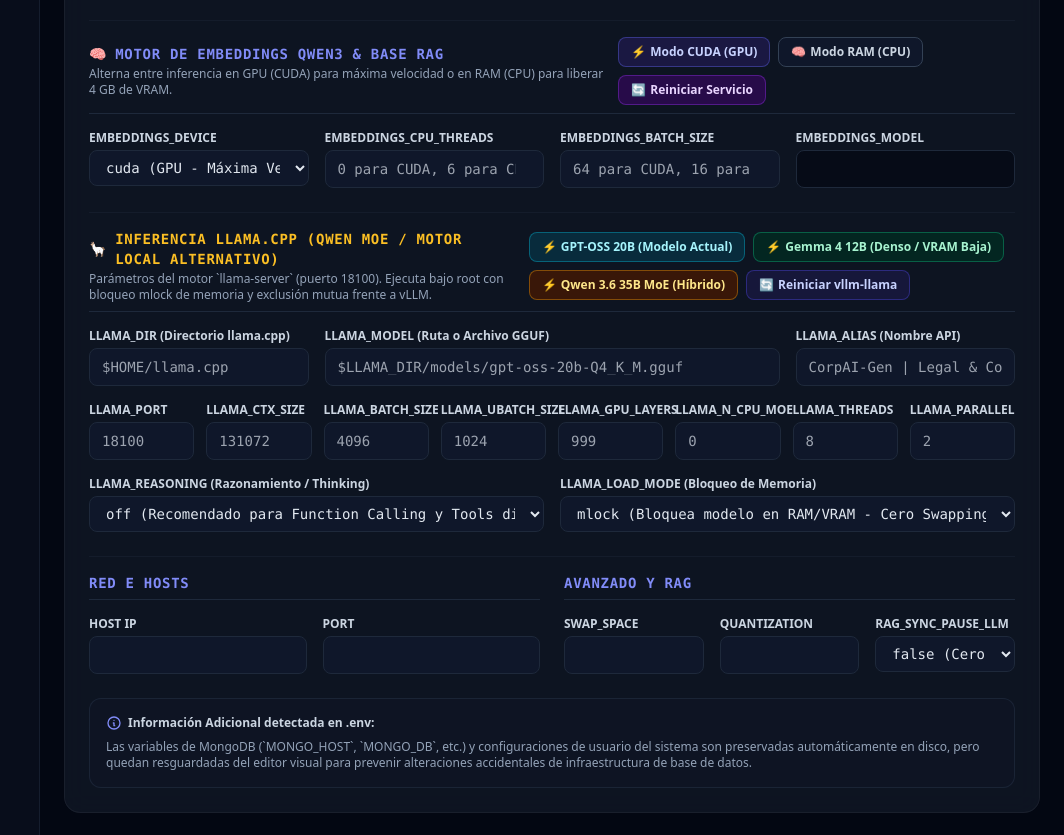
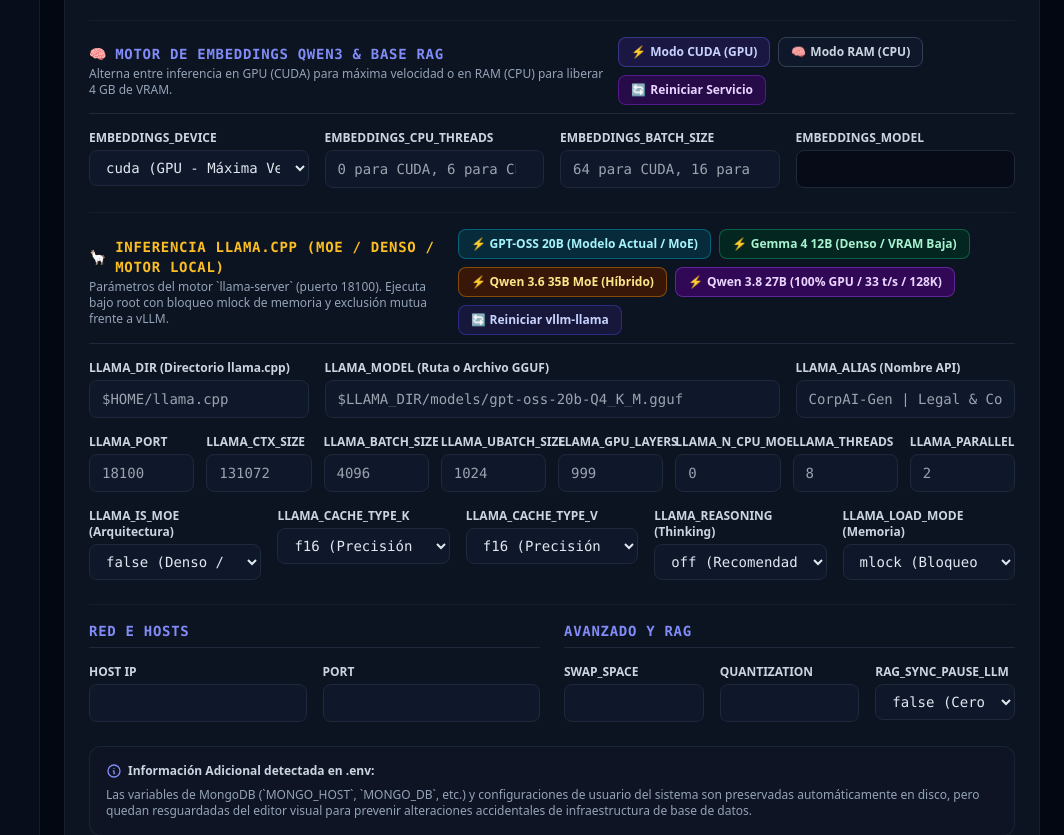
Before and after one commit to JoseLVillaronga/tech-vllm, a Flask app: page / in a window 1280 px wide, after a click on "Variables (.env)". Shown: the part 563-1398 px from the top of the page, without its empty margins (216-1280 px from the left). Run offline with Flask 3, Linux system fonts and the light colour scheme; data that the repository does not hold is empty; some libraries are stand-ins or nearby versions.

Commit message:
feat(llama): dual MoE/Dense conditional support, KV cache quantization and Qwen3.8-27B 100% GPU preset

```diff
--- a/static/js/dashboard_core.js
+++ b/static/js/dashboard_core.js
@@ -301,8 +301,8 @@
             }
         }
 
-        // Configuración rápida de parámetros de Llama.cpp (GPT-OSS 20B / Gemma 4 / Qwen MoE)
-        function selectQuickLlamaModel(modelName, ctx, batch, ubatch, gpuLayers, moeCpu, reasoning, loadMode, threads, parallel) {
+        // Configuración rápida de parámetros de Llama.cpp (GPT-OSS 20B / Gemma 4 / Qwen MoE / Qwen 27B Denso)
+        function selectQuickLlamaModel(modelName, ctx, batch, ubatch, gpuLayers, moeCpu, reasoning, loadMode, threads, parallel, isMoe = 'false', cacheK = 'f16', cacheV = 'f16') {
             const form = document.getElementById('config-form');
             if (!form) return;
             const cleanModel = modelName.replace(/\.gguf$/, '');
@@ -328,4 +328,7 @@
             if (form.elements['LLAMA_LOAD_MODE']) form.elements['LLAMA_LOAD_MODE'].value = loadMode;
             if (form.elements['LLAMA_THREADS']) form.elements['LLAMA_THREADS'].value = threads;
             if (form.elements['LLAMA_PARALLEL']) form.elements['LLAMA_PARALLEL'].value = parallel || 2;
+            if (form.elements['LLAMA_IS_MOE']) form.elements['LLAMA_IS_MOE'].value = String(isMoe);
+            if (form.elements['LLAMA_CACHE_TYPE_K']) form.elements['LLAMA_CACHE_TYPE_K'].value = cacheK || 'f16';
+            if (form.elements['LLAMA_CACHE_TYPE_V']) form.elements['LLAMA_CACHE_TYPE_V'].value = cacheV || 'f16';
         }
--- a/templates/tabs/tab_config.html
+++ b/templates/tabs/tab_config.html
@@ -137,23 +137,27 @@
                         </div>
 
                         <!-- Inferencia Llama.cpp (Motor Local Alternativo / MoE) -->
+                        <!-- Inferencia Llama.cpp (Motor Local Alternativo / MoE / Denso) -->
                         <div class="space-y-4 pt-4 border-t border-slate-800/40">
                             <div class="flex flex-col sm:flex-row sm:items-center justify-between gap-3 border-b border-slate-800 pb-2">
                                 <div>
                                     <h3 class="text-sm font-bold text-amber-400 uppercase font-mono tracking-wider flex items-center gap-2">
-                                        <span>🦙</span> Inferencia Llama.cpp (Qwen MoE / Motor Local Alternativo)
+                                        <span>🦙</span> Inferencia Llama.cpp (MoE / Denso / Motor Local)
                                     </h3>
                                     <p class="text-xs text-slate-400 mt-0.5">Parámetros del motor `llama-server` (puerto 18100). Ejecuta bajo root con bloqueo mlock de memoria y exclusión mutua frente a vLLM.</p>
                                 </div>
                                 <div class="flex flex-wrap gap-2">
-                                    <button type="button" onclick="selectQuickLlamaModel('gpt-oss-20b-Q4_K_M', 131072, 4096, 1024, 999, 0, 'off', 'mlock', 8, 2)" class="px-3 py-1.5 rounded-lg bg-cyan-950/80 hover:bg-cyan-900 border border-cyan-500/40 text-xs font-semibold text-cyan-200 transition-all flex items-center gap-1 cursor-pointer" title="Configuración óptima: GPT-OSS 20B Denso, 131K ctx, 100% GPU VRAM, razonamiento off, mlock, 2 slots">
-                                        <span>⚡</span> GPT-OSS 20B (Modelo Actual)
+                                    <button type="button" onclick="selectQuickLlamaModel('gpt-oss-20b-Q4_K_M', 131072, 4096, 1024, 999, 0, 'off', 'mlock', 8, 2, 'true', 'f16', 'f16')" class="px-3 py-1.5 rounded-lg bg-cyan-950/80 hover:bg-cyan-900 border border-cyan-500/40 text-xs font-semibold text-cyan-200 transition-all flex items-center gap-1 cursor-pointer" title="Configuración óptima: GPT-OSS 20B MoE (32 expertos / 4 activos), 131K ctx, 100% GPU VRAM, razonamiento off, mlock, 2 slots">
+                                        <span>⚡</span> GPT-OSS 20B (Modelo Actual / MoE)
                                     </button>
-                                    <button type="button" onclick="selectQuickLlamaModel('gemma-4-12B-it-Q4_K_M', 131072, 4096, 1024, 999, 0, 'off', 'mlock', 8, 2)" class="px-3 py-1.5 rounded-lg bg-emerald-950/80 hover:bg-emerald-900 border border-emerald-500/40 text-xs font-semibold text-emerald-200 transition-all flex items-center gap-1 cursor-pointer" title="Configuración óptima: Gemma 4 12B Denso, 131K ctx, 100% GPU VRAM (17.7 GB), razonamiento off, mlock">
+                                    <button type="button" onclick="selectQuickLlamaModel('gemma-4-12B-it-Q4_K_M', 131072, 4096, 1024, 999, 0, 'off', 'mlock', 8, 2, 'false', 'f16', 'f16')" class="px-3 py-1.5 rounded-lg bg-emerald-950/80 hover:bg-emerald-900 border border-emerald-500/40 text-xs font-semibold text-emerald-200 transition-all flex items-center gap-1 cursor-pointer" title="Configuración óptima: Gemma 4 12B Denso, 131K ctx, 100% GPU VRAM (17.7 GB), razonamiento off, mlock">
                                         <span>⚡</span> Gemma 4 12B (Denso / VRAM Baja)
                                     </button>
-                                    <button type="button" onclick="selectQuickLlamaModel('Qwen3.6-35B-A3B-Q4_K_M', 131072, 4096, 1024, 256, 18, 'off', 'mlock', 8, 2)" class="px-3 py-1.5 rounded-lg bg-amber-950/80 hover:bg-amber-900 border border-amber-500/40 text-xs font-semibold text-amber-200 transition-all flex items-center gap-1 cursor-pointer" title="Configuración óptima: 35B MoE, 128K ctx, batch 4096, ubatch 1024, 256 capas GPU, mlock">
+                                    <button type="button" onclick="selectQuickLlamaModel('Qwen3.6-35B-A3B-Q4_K_M', 131072, 4096, 1024, 256, 18, 'off', 'mlock', 8, 2, 'true', 'f16', 'f16')" class="px-3 py-1.5 rounded-lg bg-amber-950/80 hover:bg-amber-900 border border-amber-500/40 text-xs font-semibold text-amber-200 transition-all flex items-center gap-1 cursor-pointer" title="Configuración óptima: 35B MoE, 128K ctx, batch 4096, ubatch 1024, 256 capas GPU, 18 capas CPU, mlock">
                                         <span>⚡</span> Qwen 3.6 35B MoE (Híbrido)
+                                    </button>
+                                    <button type="button" onclick="selectQuickLlamaModel('Qwen3.8-27B-Q4_K_M', 131072, 4096, 1024, 999, 0, 'off', 'mlock', 8, 2, 'false', 'q4_0', 'q4_0')" class="px-3 py-1.5 rounded-lg bg-purple-950/80 hover:bg-purple-900 border border-purple-500/40 text-xs font-semibold text-purple-200 transition-all flex items-center gap-1 cursor-pointer" title="Configuración óptima verificada: Qwen 3.8 27B Denso, 100% GPU VRAM (999 capas), 128K ctx con KV Cache q4_0 (~22.1 GB VRAM / ~33 t/s)">
+                                        <span>⚡</span> Qwen 3.8 27B (100% GPU / 33 t/s / 128K)
                                     </button>
                                     <button type="button" onclick="controlService('llama', 'restart')" class="px-3 py-1.5 rounded-lg bg-indigo-950/60 hover:bg-indigo-900 border border-indigo-600/40 text-xs font-semibold text-indigo-200 transition-all flex items-center gap-1 cursor-pointer">
                                         <span>🔄</span> Reiniciar vllm-llama
@@ -211,19 +215,42 @@
                                 </div>
                             </div>
 
-                            <div class="grid grid-cols-1 sm:grid-cols-2 gap-4">
+                            <div class="grid grid-cols-1 sm:grid-cols-2 lg:grid-cols-5 gap-4">
                                 <div>
-                                    <label class="block text-xs font-semibold text-slate-300 mb-1">LLAMA_REASONING (Razonamiento / Thinking)</label>
-                                    <select name="LLAMA_REASONING" id="llama-reasoning-select" class="w-full bg-slate-900 border border-slate-800 rounded-lg px-3 py-2 text-sm text-slate-200 focus:outline-none focus:border-amber-500 font-mono cursor-pointer">
-                                        <option value="off">off (Recomendado para Function Calling y Tools directo)</option>
-                                        <option value="on">on (Modo Razonamiento &lt;think&gt; activado)</option>
+                                    <label class="block text-xs font-semibold text-slate-300 mb-1">LLAMA_IS_MOE (Arquitectura)</label>
+                                    <select name="LLAMA_IS_MOE" id="llama-ismoe-select" class="w-full bg-slate-900 border border-slate-800 rounded-lg px-3 py-2 text-sm text-slate-200 focus:outline-none focus:border-amber-500 font-mono cursor-pointer">
+                                        <option value="false">false (Denso / MLP Continuo)</option>
+                                        <option value="true">true (MoE / Expertos CPU)</option>
                                     </select>
                                 </div>
                                 <div>
-                                    <label class="block text-xs font-semibold text-slate-300 mb-1">LLAMA_LOAD_MODE (Bloqueo de Memoria)</label>
+                                    <label class="block text-xs font-semibold text-slate-300 mb-1">LLAMA_CACHE_TYPE_K</label>
+                                    <select name="LLAMA_CACHE_TYPE_K" id="llama-cache-k-select" class="w-full bg-slate-900 border border-slate-800 rounded-lg px-3 py-2 text-sm text-slate-200 focus:outline-none focus:border-amber-500 font-mono cursor-pointer">
+                                        <option value="f16">f16 (Precisión Nativa)</option>
+                                        <option value="q4_0">q4_0 (Ahorro ~70% VRAM / 128K)</option>
+                                        <option value="q8_0">q8_0 (Ahorro ~50% VRAM)</option>
+                                    </select>
+                                </div>
+                                <div>
+                                    <label class="block text-xs font-semibold text-slate-300 mb-1">LLAMA_CACHE_TYPE_V</label>
+                                    <select name="LLAMA_CACHE_TYPE_V" id="llama-cache-v-select" class="w-full bg-slate-900 border border-slate-800 rounded-lg px-3 py-2 text-sm text-slate-200 focus:outline-none focus:border-amber-500 font-mono cursor-pointer">
+                                        <option value="f16">f16 (Precisión Nativa)</option>
+                                        <option value="q4_0">q4_0 (Ahorro ~70% VRAM / 128K)</option>
+                                        <option value="q8_0">q8_0 (Ahorro ~50% VRAM)</option>
+                                    </select>
+                                </div>
+                                <div>
+                                    <label class="block text-xs font-semibold text-slate-300 mb-1">LLAMA_REASONING (Thinking)</label>
+                                    <select name="LLAMA_REASONING" id="llama-reasoning-select" class="w-full bg-slate-900 border border-slate-800 rounded-lg px-3 py-2 text-sm text-slate-200 focus:outline-none focus:border-amber-500 font-mono cursor-pointer">
+                                        <option value="off">off (Recomendado para Tools)</option>
+                                        <option value="on">on (&lt;think&gt; activado)</option>
+                                    </select>
+                                </div>
+                                <div>
+                                    <label class="block text-xs font-semibold text-slate-300 mb-1">LLAMA_LOAD_MODE (Memoria)</label>
                                     <select name="LLAMA_LOAD_MODE" id="llama-loadmode-select" class="w-full bg-slate-900 border border-slate-800 rounded-lg px-3 py-2 text-sm text-slate-200 focus:outline-none focus:border-amber-500 font-mono cursor-pointer">
-                                        <option value="mlock">mlock (Bloquea modelo en RAM/VRAM - Cero Swapping)</option>
-                                        <option value="default">default (Manejo estándar del kernel)</option>
+                                        <option value="mlock">mlock (Bloqueo en VRAM/RAM)</option>
+                                        <option value="default">default (Manejo estándar)</option>
                                     </select>
                                 </div>
                             </div>
```
Also changed, not shown: 2 other files.
